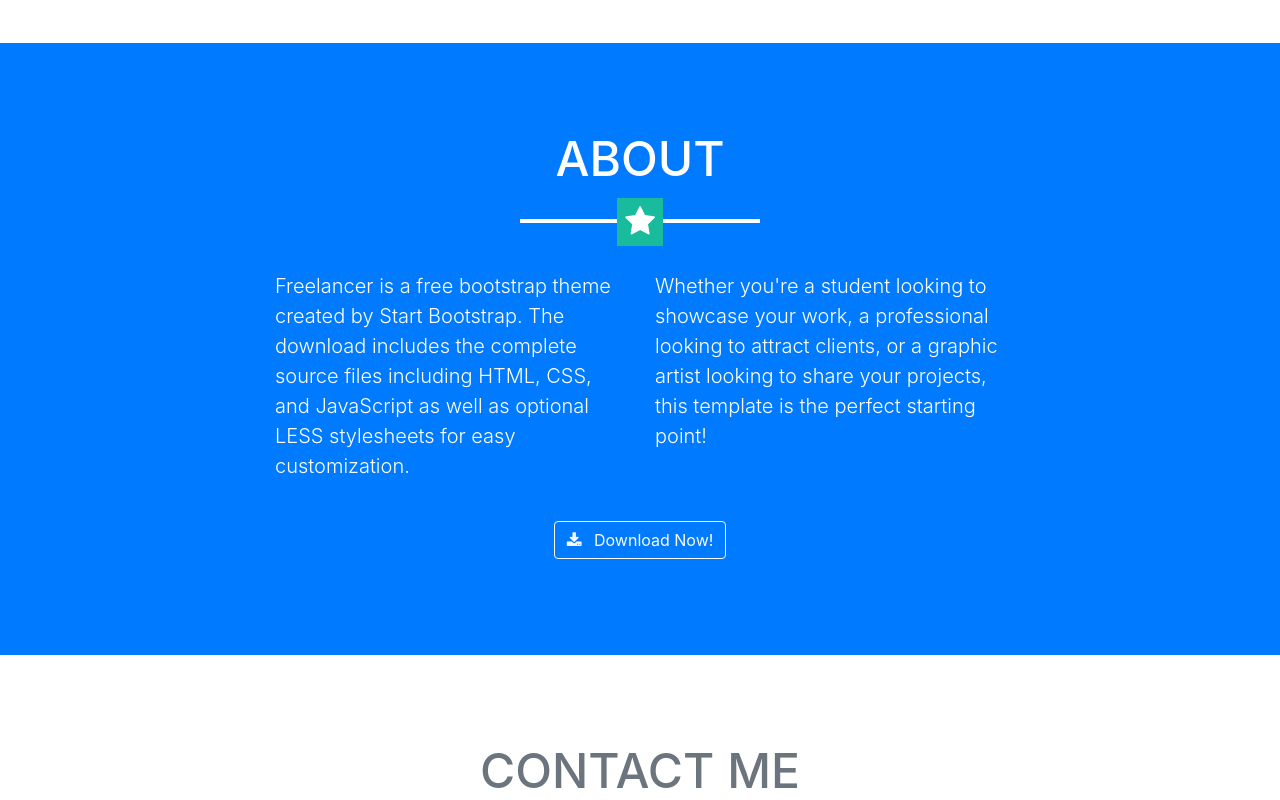
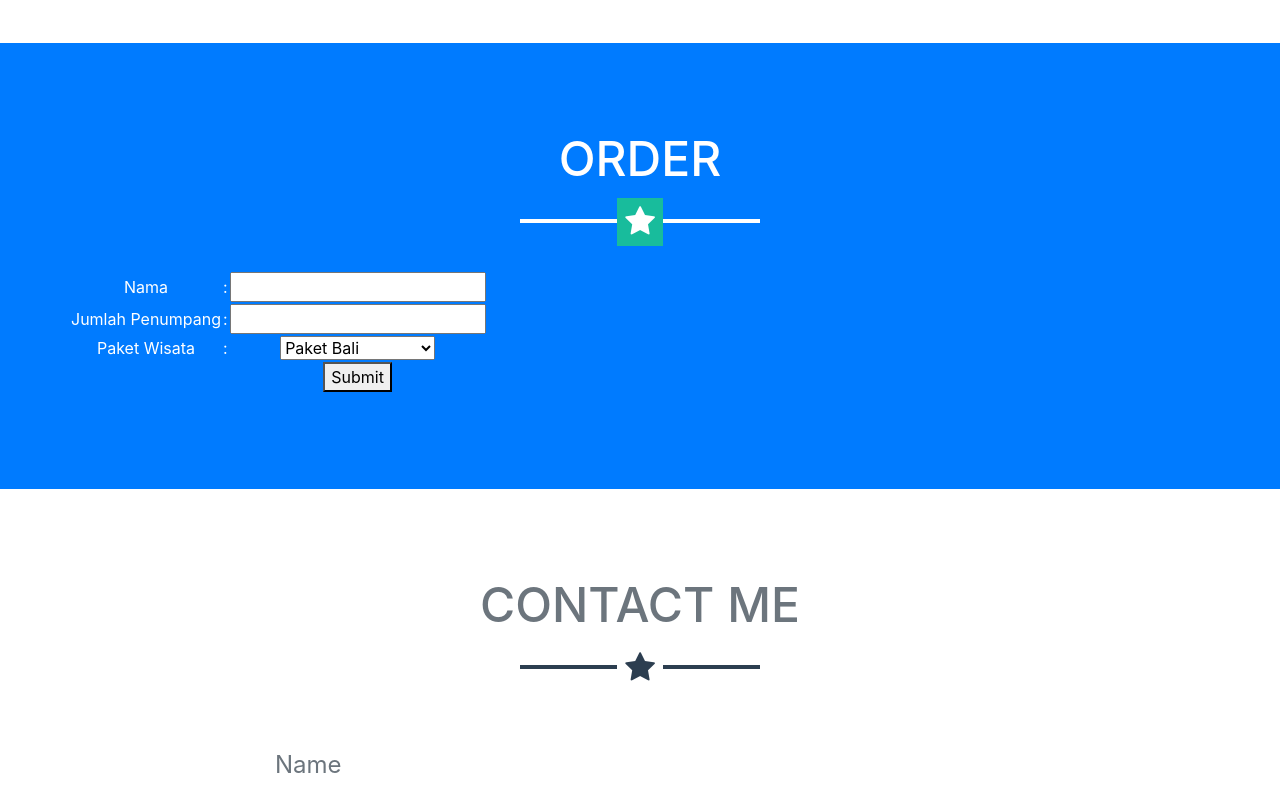
Before and after one commit to NugrahaBayu/travel, a website with bundled scripts: page index.html in a window 1280 px wide. Shown: the part 1600-2400 px from the top of the page. Built offline with nearby package versions, Linux system fonts and the light colour scheme.

Commit message:
diedit sama dwi yang index

```diff
--- a/index.html
+++ b/index.html
@@ -31,7 +31,7 @@
     <!-- Navigation -->
     <nav class="navbar navbar-expand-lg bg-secondary fixed-top text-uppercase" id="mainNav">
       <div class="container">
-        <a class="navbar-brand js-scroll-trigger" href="#page-top">Start Bootstrap</a>
+        <a class="navbar-brand js-scroll-trigger" href="#page-top">Kelompok 2</a>
         <button class="navbar-toggler navbar-toggler-right text-uppercase bg-primary text-white rounded" type="button" data-toggle="collapse" data-target="#navbarResponsive" aria-controls="navbarResponsive" aria-expanded="false" aria-label="Toggle navigation">
           Menu
           <i class="fa fa-bars"></i>
@@ -39,10 +39,10 @@
         <div class="collapse navbar-collapse" id="navbarResponsive">
           <ul class="navbar-nav ml-auto">
             <li class="nav-item mx-0 mx-lg-1">
-              <a class="nav-link py-3 px-0 px-lg-3 rounded js-scroll-trigger" href="#portfolio">Portfolio</a>
+              <a class="nav-link py-3 px-0 px-lg-3 rounded js-scroll-trigger" href="#portfolio">Home</a>
             </li>
             <li class="nav-item mx-0 mx-lg-1">
-              <a class="nav-link py-3 px-0 px-lg-3 rounded js-scroll-trigger" href="#about">About</a>
+              <a class="nav-link py-3 px-0 px-lg-3 rounded js-scroll-trigger" href="#about">Order</a>
             </li>
             <li class="nav-item mx-0 mx-lg-1">
               <a class="nav-link py-3 px-0 px-lg-3 rounded js-scroll-trigger" href="#contact">Contact</a>
@@ -56,16 +56,16 @@
     <header class="masthead bg-primary text-white text-center">
       <div class="container">
         <img class="img-fluid mb-5 d-block mx-auto" src="img/profile.png" alt="">
-        <h1 class="text-uppercase mb-0">Start Bootstrap</h1>
+        <h1 class="text-uppercase mb-0">Travel Wisata</h1>
         <hr class="star-light">
-        <h2 class="font-weight-light mb-0">Web Developer - Graphic Artist - User Experience Designer</h2>
+        <h2 class="font-weight-light mb-0">Travelling - Having Fun</h2>
       </div>
     </header>
 
     <!-- Portfolio Grid Section -->
     <section class="portfolio" id="portfolio">
       <div class="container">
-        <h2 class="text-center text-uppercase text-secondary mb-0">Portfolio</h2>
+        <h2 class="text-center text-uppercase text-secondary mb-0">Home</h2>
         <hr class="star-dark mb-5">
         <div class="row">
           <div class="col-md-6 col-lg-4">
@@ -135,21 +135,39 @@
     <!-- About Section -->
     <section class="bg-primary text-white mb-0" id="about">
       <div class="container">
-        <h2 class="text-center text-uppercase text-white">About</h2>
+        <h2 class="text-center text-uppercase text-white">Order</h2>
         <hr class="star-light mb-5">
         <div class="row">
-          <div class="col-lg-4 ml-auto">
-            <p class="lead">Freelancer is a free bootstrap theme created by Start Bootstrap. The download includes the complete source files including HTML, CSS, and JavaScript as well as optional LESS stylesheets for easy customization.</p>
-          </div>
-          <div class="col-lg-4 mr-auto">
-            <p class="lead">Whether you're a student looking to showcase your work, a professional looking to attract clients, or a graphic artist looking to share your projects, this template is the perfect starting point!</p>
-          </div>
-        </div>
-        <div class="text-center mt-4">
-          <a class="btn btn-xl btn-outline-light" href="#">
-            <i class="fa fa-download mr-2"></i>
-            Download Now!
-          </a>
+          <form align="center">
+            <table>
+              <tr>
+                <td>Nama</td>
+                <td>:</td>
+                <td><input type="text" name="nama"></td>
+              </tr>
+              <tr>
+                <td>Jumlah Penumpang</td>
+                <td>:</td>
+                <td><input type="number" name="jumlahpenumpang"></td>
+              </tr>
+              <tr>
+                <td>Paket Wisata</td>
+                <td>:</td>
+                <td>
+                  <select name="wisata">
+                    <option>Paket Bali</option>
+                    <option>Paket Lombok</option>
+                    <option>Paket Raja Ampat</option>
+                  </select>
+                </td>
+              </tr>
+              <tr>
+                <td colspan="2"></td>
+                <td><button type="submit" name="submit" value="submit">Submit</button></td>
+              </tr>
+
+            </table>
+          </form>
         </div>
       </div>
     </section>
@@ -253,7 +271,7 @@
 
     <div class="copyright py-4 text-center text-white">
       <div class="container">
-        <small>Copyright &copy; Your Website 2018</small>
+        <small>Copyright &copy; SI Order dan Booking Travel Wisata 2018</small>
       </div>
     </div>
 
```
